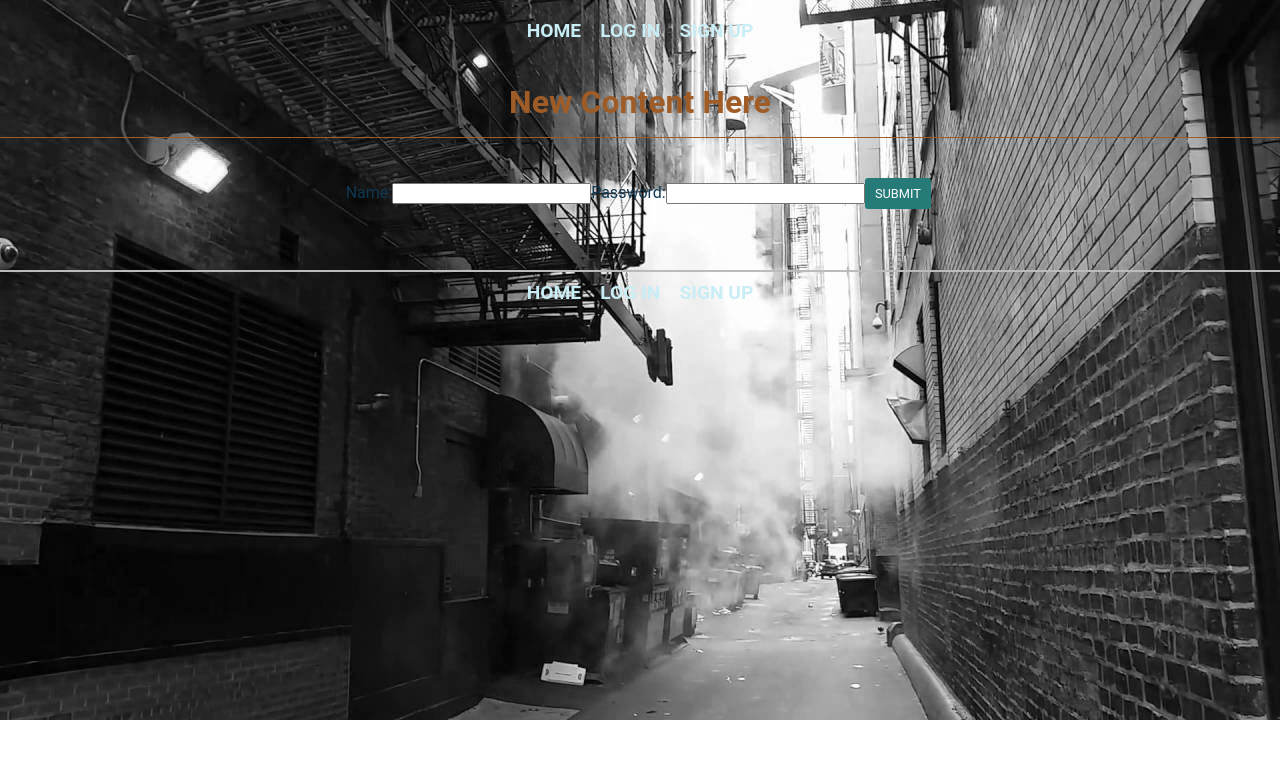
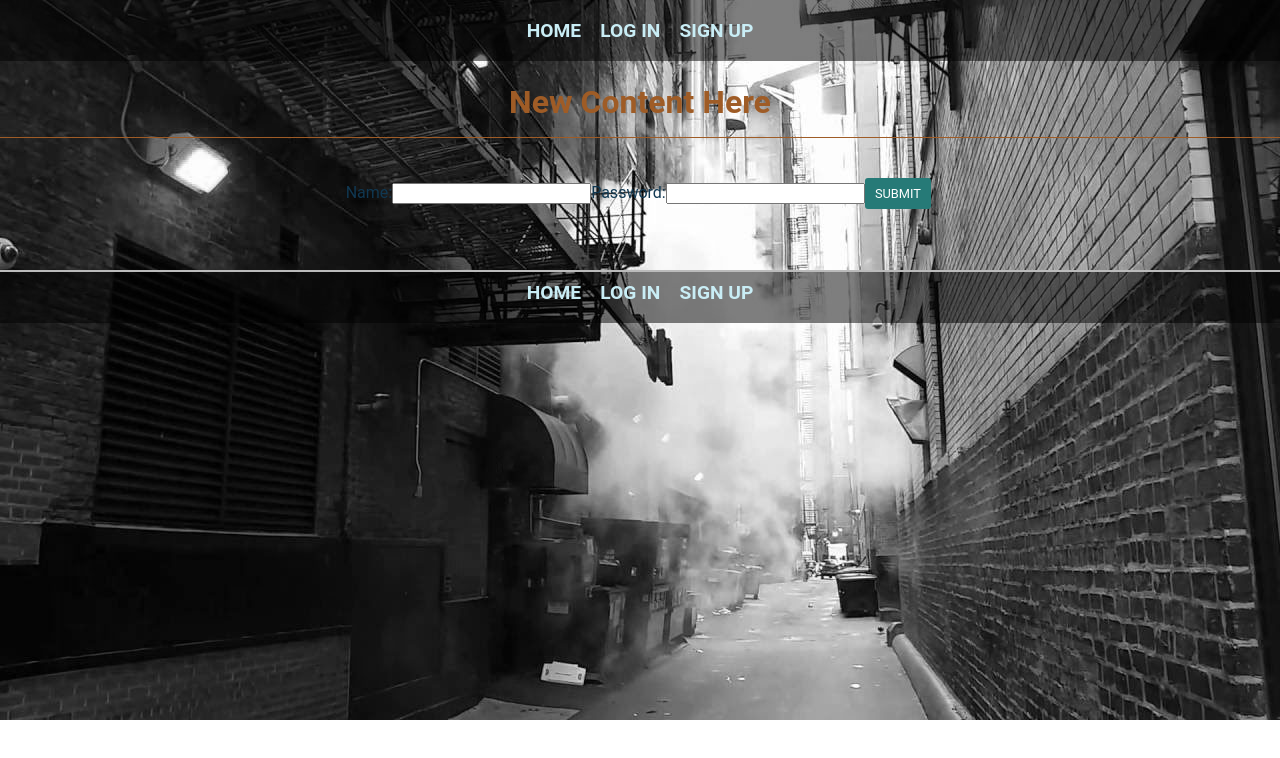
Before and after one commit to miloscomplex/feed-the-need-react, a React (Create React App) app in the folder frontend/: page /feed-the-need/ in a window 1280 px wide. Shown: the top 758 px of the page. Built offline with nearby package versions, Linux system fonts and the light colour scheme.

Commit message:
Added opacity to background of Nav

```diff
--- a/frontend/src/css/App.css
+++ b/frontend/src/css/App.css
@@ -31,7 +31,7 @@
  }
 
  nav {
-   /* background-color: #1e6694; */
+   background-color: rgba(0, 0, 0, 0.5);
    padding: 1em 3em;
    font-weight: 700;
    font-size: 1.2em;
```
